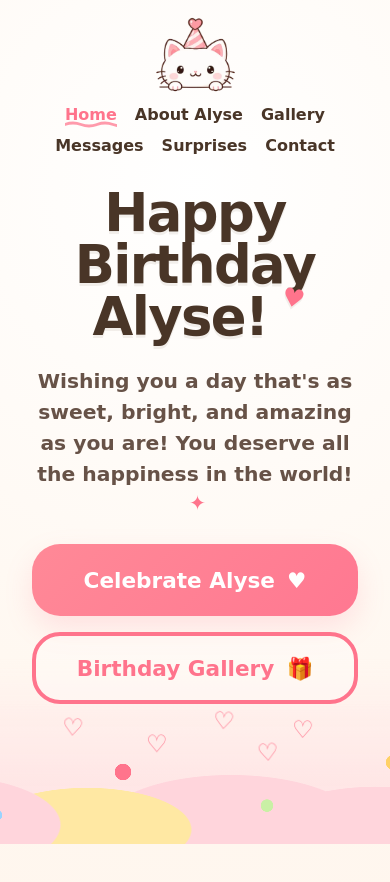
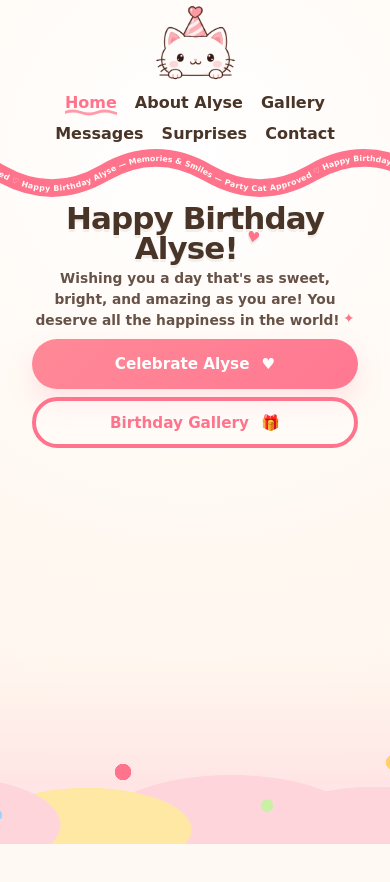
Before and after one commit to acheronx0577/Alyse-BD, a Next.js app: page / in a window 390 px wide. Shown: the top 882 px of the page. After the commit the page ends 844 px from the top, so only its background shows below. Built offline with nearby package versions, Linux system fonts and the light colour scheme; no server answers.

Commit message:
feat: initialize global styles and add PageShell component architecture

```diff
--- a/src/app/PageShell.tsx
+++ b/src/app/PageShell.tsx
@@ -10,10 +10,10 @@ export function PageShell({
 }) {
   return (
     <main
-      className={`page${variant === "home" ? " page-home" : ""}${variant === "gallery" ? " page-fit page-gallery" : ""}${variant === "messages" ? " page-fit page-messages" : ""}${variant === "surprises" ? " page-fit page-surprises" : ""}`}
+      className={`page${variant === "home" ? " page-fit page-home" : ""}${variant === "gallery" ? " page-fit page-gallery" : ""}${variant === "messages" ? " page-fit page-messages" : ""}${variant === "surprises" ? " page-fit page-surprises" : ""}`}
     >
       <SiteNav />
-      {(variant === "messages" || variant === "surprises") && <SiteCurtain />}
+      <SiteCurtain />
       <div className="page-main">{children}</div>
       <div
         className="party-art party-art-fallback"
--- a/src/app/globals.css
+++ b/src/app/globals.css
@@ -598,6 +598,64 @@ button.btn {
   font-size: clamp(0.85rem, 0.8rem + 0.25vw, 1rem);
   margin-top: var(--space-2xs);
 }
+
+/* HOME — single-screen fit, no scroll */
+.page-home.page-fit {
+  padding-bottom: 0;
+}
+
+.page-home.page-fit .nav {
+  min-height: clamp(100px, 8vw + 60px, 160px);
+  padding: var(--space-sm) 0;
+}
+
+.page-home.page-fit .brand {
+  width: var(--brand-size);
+}
+
+.page-home.page-fit .page-main {
+  flex: 1 1 auto;
+  min-height: 0;
+  display: flex;
+  flex-direction: column;
+  justify-content: flex-start;
+  align-items: center;
+  overflow: hidden;
+  width: 100%;
+}
+
+.page-home.page-fit .hero {
+  margin: clamp(0.25rem, 1.2vh, 1.25rem) auto 0;
+  padding: 0 var(--page-gutter) var(--space-sm);
+  max-width: var(--hero-max);
+}
+
+.page-home.page-fit .hero h1 {
+  font-size: clamp(2.35rem, 1.6rem + 3.2vw, 4.8rem);
+}
+
+.page-home.page-fit .subtitle {
+  margin: var(--space-xs) auto 0;
+  font-size: clamp(1rem, 0.85rem + 0.6vw, 1.45rem);
+  max-width: 52ch;
+}
+
+.page-home.page-fit .actions {
+  margin-top: var(--space-md);
+  gap: var(--space-md);
+}
+
+.page-home.page-fit .btn {
+  min-width: clamp(13rem, 24vw, 20rem);
+  min-height: clamp(3.4rem, 2.5rem + 2vw, 4.8rem);
+  font-size: clamp(1.1rem, 0.95rem + 0.5vw, 1.5rem);
+}
+
+.page-home.page-fit .heart.h1 { left: 10%; top: calc(100% + clamp(12px, 2.5vh, 28px)); }
+.page-home.page-fit .heart.h2 { left: 32%; top: calc(100% + clamp(22px, 4vh, 40px)); }
+.page-home.page-fit .heart.h3 { left: 50%; top: calc(100% + clamp(14px, 2.8vh, 32px)); }
+.page-home.page-fit .heart.h4 { right: 28%; top: calc(100% + clamp(24px, 4.2vh, 42px)); }
+.page-home.page-fit .heart.h5 { right: 12%; top: calc(100% + clamp(12px, 2.5vh, 28px)); }
 
 /* MESSAGES */
 .messages-section {
@@ -1228,6 +1286,42 @@ button.btn {
     padding-inline: var(--space-sm);
   }
 
+  .page-home.page-fit .nav {
+    min-height: auto;
+    padding: var(--space-2xs) 0;
+  }
+
+  .page-home.page-fit .hero {
+    margin: 0 auto 0;
+    padding: var(--space-2xs) var(--space-sm) var(--space-xs);
+  }
+
+  .page-home.page-fit .hero h1 {
+    font-size: clamp(1.85rem, 1.45rem + 2vw, 2.6rem);
+  }
+
+  .page-home.page-fit .subtitle {
+    margin-top: var(--space-2xs);
+    font-size: clamp(0.85rem, 0.8rem + 0.25vw, 1rem);
+  }
+
+  .page-home.page-fit .actions {
+    margin-top: var(--space-xs);
+    gap: var(--space-xs);
+  }
+
+  .page-home.page-fit .btn {
+    width: 100%;
+    min-width: 0;
+    min-height: clamp(2.8rem, 6vh, 3.4rem);
+    padding: var(--space-xs) var(--space-md);
+    font-size: clamp(0.95rem, 0.9rem + 0.2vw, 1.1rem);
+  }
+
+  .page-home.page-fit .heart {
+    display: none;
+  }
+
   .actions {
     margin-top: var(--space-lg);
   }
```
